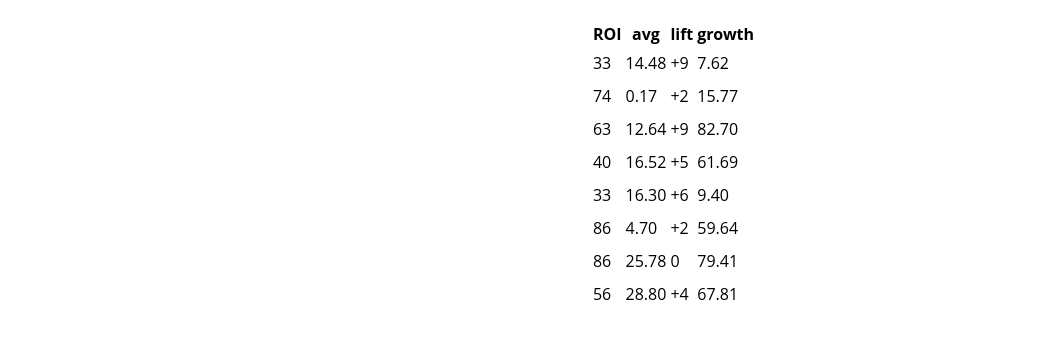
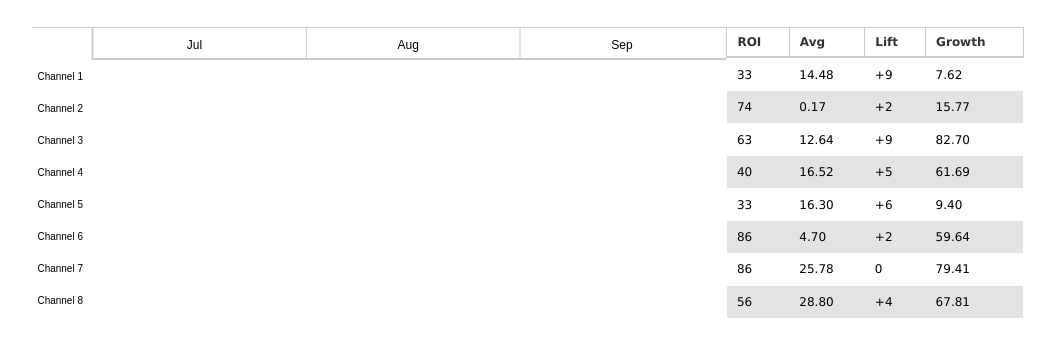
Before and after one commit to nkabrown/recess, a plain HTML site: page gantt/index.html in a window 1280 px wide. Shown: the whole page, without its empty margins (112-1167 px from the left). Drawn offline with nearby package versions, Linux system fonts and the light colour scheme.

Commit message:
Setup chart axes and style table

```diff
--- a/gantt/js/Gantt.js
+++ b/gantt/js/Gantt.js
@@ -1,20 +1,41 @@
 'use strict';
 
-console.log('gantt smoketest');
-
 export default class Gantt {
-  constructor(el, d, m, w, h) {
+  constructor(el, d, m, w, h, q) {
     this.mount = el;
     this.data = d;
     this.margin = m;
-    this.width = w;
-    this.height = h;
+    this.width = w - this.margin.left - this.margin.right;
+    this.height = h - this.margin.top - this.margin.bottom;
+    this.quarter = q;
   }
 
   init() {
     const graph = d3.select(this.mount)
         .append('svg')
-        .attr('width', this.width)
-        .attr('height', this.height);
+        .attr('width', this.width + this.margin.left + this.margin.right)
+        .attr('height', this.height + this.margin.top + this.margin.bottom)
+      .append('g')
+        .attr('transform', `translate(${this.margin.left}, ${this.margin.top})`);
+
+    const y = d3.scaleBand().rangeRound([this.height, 0]);
+    const x = d3.scaleTime().domain([new Date(2019, 6), new Date(2019, 8, 31)]).range([0, this.width]);
+
+    const xAxis = d3.axisTop(x).ticks(d3.timeMonth).tickFormat(d3.timeFormat('%b')).tickSize(35);
+    const yAxis = d3.axisLeft(y);
+
+    y.domain(this.data.reverse().map(d => d.channel));
+
+    graph.append('g')
+        .attr('class', 'x-axis')
+        .call(xAxis);
+
+    graph.append('g')
+        .attr('class', 'y-axis')
+        .call(yAxis);
+
+    d3.selectAll('.x-axis text')
+        .style('font-size', '12px')
+        .attr('transform', 'translate(102, 28)');
   }
 }
--- a/gantt/js/Table.js
+++ b/gantt/js/Table.js
@@ -1,11 +1,9 @@
 'use strict';
-
-console.log('table smoketest');
 
 export default class Table {
   constructor(el, d, w, h) {
     this.mount = el;
-    this.data = d;
+    this.data = d.reverse();
     this.width = w;
     this.height = h;
   }
--- a/gantt/js/index.js
+++ b/gantt/js/index.js
@@ -27,6 +27,7 @@ const data = channels.reduce((acc, curr) => (start = Math.floor(Math.random() *
 console.log(data);
 
 const container = document.getElementsByClassName('chart-container')[0];
+const margins = {top: 30.5, left: 60, bottom: 0, right: 0};
 
-new Gantt('.chart-container', data, container.clientWidth * .70, channels.length * 32 + 35).init();
+new Gantt('.chart-container', data, margins, container.clientWidth * .70, channels.length * 32 + 35, quarter).init();
 new Table('.chart-container', data, container.clientWidth * .30, channels.length * 32 + 35).init();
--- a/gantt/style.css
+++ b/gantt/style.css
@@ -22,5 +22,71 @@ main {
   display: flex;
   flex-direction: row;
   position: relative;
+  width: 80%;
   height: 100%;
 }
+
+svg {
+  margin-top: 7px;
+  border-top: 1px #ccc solid;
+}
+
+.x-axis path {
+  stroke: #ccc;
+  stroke-width: 2px;
+}
+
+.y-axis path {
+  display: none;
+}
+
+.x-axis > .tick:last-of-type {
+  display: none;
+}
+
+.x-axis > .tick > line {
+  stroke: #ccc;
+}
+
+.y-axis > .tick > line {
+  display: none;
+}
+
+table {
+  border-collapse: collapse;
+  border-color: grey;
+  font-family: Verdana, Geneva, sans-serif;
+  margin-top: 7px;
+  margin-bottom: 25px;
+}
+
+thead tr th {
+  background: #fff none;
+  border: 1px solid #ccc;
+  border-bottom-width: 2px;
+  padding: 7px 10px;
+  font-family: Verdana, Geneva, sans-serif;
+  font-size: 12px;
+  text-align: left;
+  text-transform: capitalize;
+  color: #333;
+}
+
+tbody tr td {
+  background-color: #fff;
+  padding: 3px 10px;
+  overflow: hidden;
+  text-overflow: ellipsis;
+  font-size: 12px;
+  transition: .5s;
+  text-transform: capitalize;
+}
+
+tbody tr:nth-child(even) td {
+  background-color: #e3e3e3;
+}
+
+tbody tr:nth-child(even):hover td,
+tbody tr:nth-child(odd):hover td {
+  background-color: #e8e8e8;
+}
```
